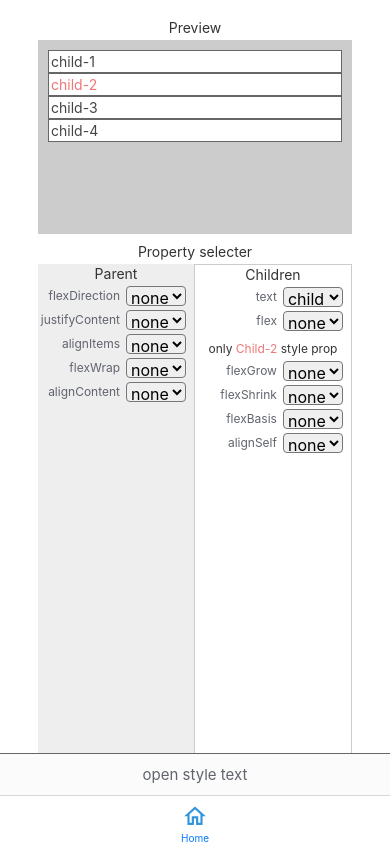
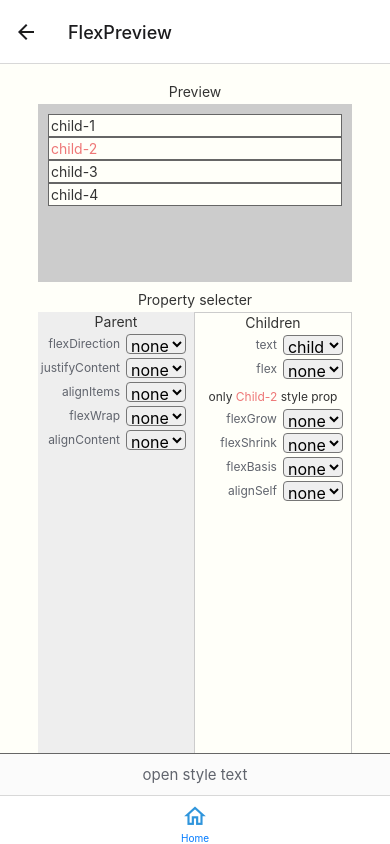
Before and after one commit to kakukakug/u-tools, a React Native app: screen /FlexPreview in a window 390 px wide. Built offline with nearby package versions, Linux system fonts and the light colour scheme.

Commit message:
fix: wip

```diff
--- a/src/04_external/components/05_pages/FlexPreviewScreen/index.tsx
+++ b/src/04_external/components/05_pages/FlexPreviewScreen/index.tsx
@@ -1,4 +1,4 @@
-import React from 'react';
+import React, { useState, useEffect } from "react";
 import {
   ScrollView,
   StyleSheet,
@@ -7,197 +7,255 @@ import {
   View,
   TextInput,
   Picker,
-} from 'react-native';
-import Icon from 'react-native-vector-icons/FontAwesome';
+} from "react-native";
 
-export class FlexPreviewScreen extends React.Component{
-  constructor(props){
-    super(props);
-    this.state = {
-      flexDirection:'none',
-      justifyContent:'none',
-      alignItems:'none',
-      flexWrap:'none',
-      flex:'none',
-      alignContent:'none',
-      alignSelf:'none',
-      text:'none',
-      flexGrow:'none',
-      flexShrink:'none',
-      flexBasis:'none',
-      text:'child',
-      tab:false,
-    }
-  }
+import { Colors } from "../../../styles/Colors";
 
-  static navigationOptions = ({navigation}) => ({
-    title: 'React Native flex style creater',
-    headerTinColor:'white',
-    haderLeft: (
-      <Icon name="bars" size={24} onPress={()=>{navigation.openDrawer()}} style={{color:'#999',padding:20}}/>
-    ),
-  });
+export const FlexPreviewScreen = () => {
+  const [flexDirection, setFlexDirection] = useState("none");
+  const [justifyContent, setJustifyContent] = useState("none");
+  const [alignItems, setAlignItems] = useState("none");
+  const [flexWrap, setFlexWrap] = useState("none");
+  const [flex, setFlex] = useState("none");
+  const [alignContent, setAlignContent] = useState("none");
+  const [alignSelf, setAlignSelf] = useState("none");
+  const [text, setText] = useState("child");
+  const [flexGrow, setFlexGrow] = useState("");
+  const [flexShrink, setFlexShrink] = useState("none");
+  const [flexBasis, setFlexBasis] = useState("none");
+  const [tab, setTab] = useState(false);
 
-  // スタイルを整形して返す、初期値noneのものは削除する
-  _createStyle = (propObj) => {
-    let style = {}
-    for( var key in propObj) {
-      if(propObj[key] != 'none') {
-        if(['flex','flexGrow','flexShrink'].includes(key)){
-          style[key] = Number(propObj[key])
-        }else if('flexBasis' === key && propObj[key] != 'auto'){
-          style[key] = Number(propObj[key])
-        }else{
-          style[key] = propObj[key]
+  const createStyle = (propObj) => {
+    let style = {};
+    for (var key in propObj) {
+      if (propObj[key] != "none") {
+        if (["flex", "flexGrow", "flexShrink"].includes(key)) {
+          style[key] = Number(propObj[key]);
+        } else if ("flexBasis" === key && propObj[key] != "auto") {
+          style[key] = Number(propObj[key]);
+        } else {
+          style[key] = propObj[key];
         }
       }
     }
     return style;
-  }
+  };
 
-  previewChild =  (data) => {
-    return(
-      <View style={[styles.children,
-        this._createStyle({
-          flex:this.state.flex,
+  const PreviewChild = (data) => {
+    return (
+      <View
+        style={[
+          styles.children,
+          createStyle({
+            flex: flex,
           }),
-        (data.no == 2) ? this._createStyle({
-          flexGrow:this.state.flexGrow,
-          flexShrink:this.state.flexShrink,
-          flexBasis:this.state.flexBasis,
-          alignSelf:this.state.alignSelf,
-        }):{},
+          data.no == 2
+            ? createStyle({
+                flexGrow: flexGrow,
+                flexShrink: flexShrink,
+                flexBasis: flexBasis,
+                alignSelf: alignSelf,
+              })
+            : {},
         ]}>
-        <Text style={[styles.previewText,(data.no==2)?{color:'#e77'}:{}]}>{this.state.text}-{data.no}</Text>
+        <Text
+          style={[styles.previewText, data.no == 2 ? { color: "#e77" } : {}]}>
+          {text}-{data.no}
+        </Text>
       </View>
-    )
-  }
-  previewContainer = () => {
+    );
+  };
+
+  const PreviewContainer = () => {
     return (
-      <View style={[styles.parent,
-        this._createStyle({
-          flexDirection:this.state.flexDirection,
-          justifyContent:this.state.justifyContent,
-          alignItems:this.state.alignItems,
-          flexWrap:this.state.flexWrap,
-          alignContent:this.state.alignContent,
-        })
+      <View
+        style={[
+          styles.parent,
+          createStyle({
+            flexDirection: flexDirection,
+            justifyContent: justifyContent,
+            alignItems: alignItems,
+            flexWrap: flexWrap,
+            alignContent: alignContent,
+          }),
         ]}>
-        <this.previewChild no={1} />
-        <this.previewChild no={2} />
-        <this.previewChild no={3} />
-        <this.previewChild no={4} />
+        <PreviewChild no={1} />
+        <PreviewChild no={2} />
+        <PreviewChild no={3} />
+        <PreviewChild no={4} />
       </View>
-    )
-  }
+    );
+  };
 
-  settingComponent = (data) => {
+  const SettingComponent = (data) => {
+    const { name, value, onValueChange, selectionArray } = data;
     return (
       <View style={styles.flexRow}>
-        <Text style={styles.stylePropText}>{data.name}</Text>
+        <Text style={styles.stylePropText}>{name}</Text>
         <Picker
-          selectedValue={this.state[data.name]}
+          selectedValue={value}
           style={styles.picker}
           itemStyle={styles.pickerItem}
-          onValueChange={(itemValue, itemIndex) => this.setState({ [data.name]: itemValue })}>
-          {data.selectArray.map((name,index)=>{
-            return (<Picker.Item label={name} value={name} key={index}/>)
+          onValueChange={(itemValue, itemIndex) => onValueChange(itemValue)}>
+          {selectionArray.map((name, index) => {
+            return <Picker.Item label={name} value={name} key={index} />;
           })}
         </Picker>
       </View>
-    )
-  }
-  customerContainer = () => {
+    );
+  };
+  const CustomerContainer = () => {
     return (
       <View style={styles.customerContainer}>
         <View style={styles.parentCustomer}>
           <Text style={styles.h1Text}>Parent</Text>
-          <this.settingComponent
-            name={'flexDirection'}
-            selectArray={['none','column','row','column-reverse','row-reverse']}
+          <SettingComponent
+            name={"flexDirection"}
+            value={flexDirection}
+            onValueChange={setFlexDirection}
+            selectionArray={[
+              "none",
+              "column",
+              "row",
+              "column-reverse",
+              "row-reverse",
+            ]}
           />
-          <this.settingComponent
-            name={'justifyContent'}
-            selectArray={['none','flex-start','center','flex-end','space-around','space-between','space-evenly']}
+          <SettingComponent
+            name={"justifyContent"}
+            value={justifyContent}
+            onValueChange={setJustifyContent}
+            selectionArray={[
+              "none",
+              "flex-start",
+              "center",
+              "flex-end",
+              "space-around",
+              "space-between",
+              "space-evenly",
+            ]}
           />
-          <this.settingComponent
-            name={'alignItems'}
-            selectArray={['none','flex-start','center','flex-end','stretch']}
+          <SettingComponent
+            name={"alignItems"}
+            value={alignItems}
+            onValueChange={setAlignItems}
+            selectionArray={[
+              "none",
+              "flex-start",
+              "center",
+              "flex-end",
+              "stretch",
+            ]}
           />
-          <this.settingComponent
-            name={'flexWrap'}
-            selectArray={['none','nowrap','wrap','wrap-reverse']}
+          <SettingComponent
+            name={"flexWrap"}
+            value={flexWrap}
+            onValueChange={setFlexWrap}
+            selectionArray={["none", "nowrap", "wrap", "wrap-reverse"]}
           />
-          <this.settingComponent
-            name={'alignContent'}
-            selectArray={['none','flex-start', 'flex-end', 'center', 'stretch', 'space-between', 'space-around']}
+          <SettingComponent
+            name={"alignContent"}
+            value={alignContent}
+            onValueChange={setAlignContent}
+            selectionArray={[
+              "none",
+              "flex-start",
+              "flex-end",
+              "center",
+              "stretch",
+              "space-between",
+              "space-around",
+            ]}
           />
         </View>
         <View style={styles.childCustomer}>
           <Text style={styles.h1Text}>Children</Text>
-          <this.settingComponent
-            name={'text'}
-            selectArray={['child','long text. mega super long text contents']}
+          <SettingComponent
+            name={"text"}
+            value={text}
+            onValueChange={setText}
+            selectionArray={[
+              "child",
+              "long text. mega super long text contents",
+            ]}
           />
-          <this.settingComponent
-            name={'flex'}
-            selectArray={['none','1','2']}
+          <SettingComponent
+            name={"flex"}
+            value={flex}
+            onValueChange={setFlex}
+            selectionArray={["none", "1", "2"]}
           />
-          <Text style={styles.h2Text}>only <Text style={{color:'#e77'}}>Child-2</Text> style prop</Text>
-          <this.settingComponent
-            name={'flexGrow'}
-            selectArray={['none','0','1','2','3']}
+          <Text style={styles.h2Text}>
+            only <Text style={{ color: "#e77" }}>Child-2</Text> style prop
+          </Text>
+          <SettingComponent
+            name={"flexGrow"}
+            value={flexGrow}
+            onValueChange={setFlexGrow}
+            selectionArray={["none", "0", "1", "2", "3"]}
           />
-          <this.settingComponent
-            name={'flexShrink'}
-            selectArray={['none','1','2','3']}
+          <SettingComponent
+            name={"flexShrink"}
+            value={flexShrink}
+            onValueChange={setFlexShrink}
+            selectionArray={["none", "1", "2", "3"]}
           />
-          <this.settingComponent
-            name={'flexBasis'}
-            selectArray={['none','auto','10','20','30']}
+          <SettingComponent
+            name={"flexBasis"}
+            value={flexBasis}
+            onValueChange={setFlexBasis}
+            selectionArray={["none", "auto", "10", "20", "30"]}
           />
-          <this.settingComponent
-            name={'alignSelf'}
-            selectArray={['none','auto', 'flex-start', 'flex-end', 'center', 'stretch', 'baseline']}
+          <SettingComponent
+            name={"alignSelf"}
+            value={alignSelf}
+            onValueChange={setAlignSelf}
+            selectionArray={[
+              "none",
+              "auto",
+              "flex-start",
+              "flex-end",
+              "center",
+              "stretch",
+              "baseline",
+            ]}
           />
         </View>
       </View>
-    )
-  }
+    );
+  };
 
-
-  _styleTextFormat = (obj)=>{
-    let styleObj=this._createStyle(obj);
-    let ret = '';
-    for(var key in styleObj){
-      if(typeof styleObj[key] === "string"){
-        ret += '    '+key+': "'+styleObj[key]+'"'+",\n"
-      }else{
-        ret += '    '+key+': '+styleObj[key]+",\n"
+  const styleTextFormat = (obj) => {
+    let styleObj = createStyle(obj);
+    let ret = "";
+    for (var key in styleObj) {
+      if (typeof styleObj[key] === "string") {
+        ret += "    " + key + ': "' + styleObj[key] + '"' + ",\n";
+      } else {
+        ret += "    " + key + ": " + styleObj[key] + ",\n";
       }
     }
     return ret;
-  }
-  createStyleText = () =>{
-    let parent,children,child2;
-    parent = this._styleTextFormat({
-          flexDirection:this.state.flexDirection,
-          justifyContent:this.state.justifyContent,
-          alignItems:this.state.alignItems,
-          flexWrap:this.state.flexWrap,
-          alignContent:this.state.alignContent,
-        })
-    children = this._styleTextFormat({
-          flex:this.state.flex,
-        })
-    child2 = this._styleTextFormat({
-          flexGrow:this.state.flexGrow,
-          flexShrink:this.state.flexShrink,
-          flexBasis:this.state.flexBasis,
-          alignSelf:this.state.alignSelf,
-        })
-    return (
-`  parent: {
+  };
+  const createStyleText = () => {
+    let parent, children, child2;
+    parent = styleTextFormat({
+      flexDirection: flexDirection,
+      justifyContent: justifyContent,
+      alignItems: alignItems,
+      flexWrap: flexWrap,
+      alignContent: alignContent,
+    });
+    children = styleTextFormat({
+      flex: flex,
+    });
+    child2 = styleTextFormat({
+      flexGrow: flexGrow,
+      flexShrink: flexShrink,
+      flexBasis: flexBasis,
+      alignSelf: alignSelf,
+    });
+    return `  parent: {
     flex: 1,
 ${parent}
   },
@@ -206,189 +264,190 @@ ${children}
   },
   child-2: {
 ${child2}
-  },`)
-  }
+  },`;
+  };
 
-  tabBarComponent = () =>{
-    if(this.state.tab == false){
-      return(
+  const TabBarComponent = () => {
+    if (tab == false) {
+      return (
         <View style={styles.tabBarInfoContainer}>
-          <TouchableOpacity style={styles.openButton} onPress={()=>{this.setState({tab:true})}} >
+          <TouchableOpacity
+            style={styles.openButton}
+            onPress={() => {
+              setTab(true);
+            }}>
             <Text style={styles.tabBarInfoText}>open style text</Text>
           </TouchableOpacity>
         </View>
-      )
-    }else{
-      let styleText=this.createStyleText()
-      return(
+      );
+    }
+    const styleText = createStyleText();
+    return (
       <View style={styles.tabBarInfoContainer}>
         <TextInput
           style={styles.tabBarStyleForm}
-            multiline = {true}
+          multiline={true}
           editable={false}
           value={styleText}
         />
-          <TouchableOpacity style={styles.openButton} onPress={()=>{this.setState({tab:false})}} >
+        <TouchableOpacity
+          style={styles.openButton}
+          onPress={() => {
+            setTab(false);
+          }}>
           <Text style={styles.tabBarInfoText}>close</Text>
         </TouchableOpacity>
       </View>
-      )
-    }
-  }
+    );
+  };
 
-  render() {
   return (
     <View style={styles.container}>
-        <ScrollView style={styles.scrollContainer} contentContainerStyle={styles.contentContainer}>
+      <ScrollView
+        style={styles.scrollContainer}
+        contentContainerStyle={styles.contentContainer}>
         <View style={styles.createrContainer}>
           <Text style={styles.subTitleText}>Preview</Text>
-            <this.previewContainer />
+          <PreviewContainer />
           <Text style={styles.subTitleText}>Property selecter</Text>
-            <this.customerContainer />
+          <CustomerContainer />
         </View>
       </ScrollView>
-        <this.tabBarComponent />
+      <TabBarComponent />
     </View>
-    )
-  }
-}
-
+  );
+};
 
 const styles = StyleSheet.create({
   container: {
     flex: 1,
-    backgroundColor: '#fff',
+    backgroundColor: Colors.background,
   },
   scrollContainer: {
     flex: 1,
   },
   contentContainer: {
     flex: 1,
-    alignItems:'center',
+    alignItems: "center",
   },
   createrContainer: {
     flex: 1,
     padding: 10,
-    maxWidth:400,
+    maxWidth: 400,
   },
   customerContainer: {
     flex: 3,
-    flexDirection:'row',
+    flexDirection: "row",
   },
 
   parentCustomer: {
     flex: 1,
-    backgroundColor:'#eee',
+    backgroundColor: "#eee",
     paddingHorizontal: 4,
   },
   childCustomer: {
     flex: 1,
-    borderWidth:1,
-    borderColor:'#ccc',
+    borderWidth: 1,
+    borderColor: Colors.surface,
     paddingHorizontal: 4,
   },
 
   parent: {
-    backgroundColor:'#ccc',
+    backgroundColor: Colors.surface,
     padding: 10,
     flex: 1,
   },
   children: {
-    backgroundColor:'#fff',
-    borderWidth:1,
-    borderColor:'#666',
+    backgroundColor: Colors.background,
+    borderWidth: 1,
+    borderColor: "#666",
     padding: 2,
   },
   previewText: {
-    color: '#444',
+    color: Colors.text,
   },
 
-
   styleProp: {
-    borderWidth:1,
+    borderWidth: 1,
   },
 
-
   flexRow: {
-    flexDirection:'row',
-    justifyContent:'flex-end',
-    alignItems:'center',
-    paddingHorizontal:4.
+    flexDirection: "row",
+    justifyContent: "flex-end",
+    alignItems: "center",
+    paddingHorizontal: 4,
   },
-
 
   titleText: {
     fontSize: 20,
-    color: '#333',
+    color: Colors.text,
     lineHeight: 24,
-    textAlign: 'center',
+    textAlign: "center",
   },
   subTitleText: {
     fontSize: 14,
-    color: '#333',
+    color: Colors.text,
     lineHeight: 24,
-    textAlign: 'center',
-    paddingTop:6,
+    textAlign: "center",
+    paddingTop: 6,
   },
   h1Text: {
     fontSize: 14,
-    color: '#333',
+    color: Colors.text,
     lineHeight: 20,
-    textAlign: 'center',
+    textAlign: "center",
   },
   h2Text: {
     fontSize: 12,
-    color: '#333',
+    color: Colors.text,
     lineHeight: 20,
-    textAlign: 'center',
-    paddingTop:6.
+    textAlign: "center",
+    paddingTop: 6,
   },
   stylePropText: {
     fontSize: 12,
-    color: 'rgba(96,100,109, 1)',
+    color: "rgba(96,100,109, 1)",
     lineHeight: 24,
-    textAlign: 'center',
-    paddingHorizontal:6.
+    textAlign: "center",
+    paddingHorizontal: 6,
   },
 
   picker: {
     height: 20,
-    width: 60 ,
+    width: 60,
     borderRadius: 4,
   },
-  pickerItem: {
-  },
-
+  pickerItem: {},
 
   openButton: {
-    width:"100%"
+    width: "100%",
   },
 
   tabBarInfoContainer: {
-    position: 'absolute',
+    position: "absolute",
     bottom: 0,
     left: 0,
     right: 0,
-    borderTopWidth:1,
-    borderColor:'#666',
-    alignItems: 'center',
-    backgroundColor: '#fbfbfb',
+    borderTopWidth: 1,
+    borderColor: "#666",
+    alignItems: "center",
+    backgroundColor: "#fbfbfb",
     paddingVertical: 6,
   },
   tabBarInfoText: {
     fontSize: 15,
     paddingVertical: 5,
-    color: 'rgba(96,100,109, 1)',
-    textAlign: 'center',
+    color: "rgba(96,100,109, 1)",
+    textAlign: "center",
   },
   tabBarStyleForm: {
     fontSize: 12,
-    width:'80%',
-    height:250,
+    width: "80%",
+    height: 250,
     padding: 5,
-    borderWidth:1,
-    borderColor:'#ccc',
-    borderRadius:4,
-    textAlignVertical:'top',
+    borderWidth: 1,
+    borderColor: Colors.surface,
+    borderRadius: 4,
+    textAlignVertical: "top",
   },
 });
--- a/src/04_external/components/05_pages/HomeScreen/index.tsx
+++ b/src/04_external/components/05_pages/HomeScreen/index.tsx
@@ -27,7 +27,7 @@ export const HomeScreen = () => {
         <View style={styles.menuContainer}>
           <TouchableOpacity onPress={goIcons} style={styles.linkButton}>
             <Text style={styles.buttonText}>
-              React Native Vector Icons の アイコンプレビュー
+              @expo/vector-icons preview
             </Text>
           </TouchableOpacity>
           <TouchableOpacity onPress={goFlexPreview} style={styles.linkButton}>
--- a/src/04_external/components/05_pages/IconsScreen/index.tsx
+++ b/src/04_external/components/05_pages/IconsScreen/index.tsx
@@ -7,7 +7,6 @@ import {
   TextInput,
   FlatList,
 } from "react-native";
-import { useNavigation } from "@react-navigation/native";
 import * as Clipboard from "expo-clipboard";
 
 import {
@@ -30,16 +29,12 @@ import { Colors } from "../../../styles/Colors";
 
 import { Icons, IconFamiliesName } from "../../../common/iconsConst";
 
-const IconFamilies = {
-  Octicons: require("@expo/vector-icons/build/vendor/react-native-vector-icons/glyphmaps/Octicons.json"),
-};
-
 export const IconsScreen = () => {
   const [family, setFamily] = useState("AntDesign");
   const [searchText, setSearchText] = useState("");
   const [icons, setIcons] = useState(Icons.AntDesign);
 
-  const presetIcons = useEffect(() => {
+  useEffect(() => {
     const tempIcons = Icons[family];
 
     console.log(searchText);
--- a/src/04_external/navigation/MainTabNavigator.tsx
+++ b/src/04_external/navigation/MainTabNavigator.tsx
@@ -20,12 +20,12 @@ function HomeStack() {
   };
   return (
     <Stack.Navigator>
+      <Stack.Screen name="Home" component={HomeScreen} options={headerOption} />
       <Stack.Screen
         name="Icons"
         component={IconsScreen}
       />
-      <Stack.Screen name="Home" component={HomeScreen} options={headerOption} />
-      <Stack.Screen name="FlexPreview" component={FlexPreviewScreen} options={headerOption} />
+      <Stack.Screen name="FlexPreview" component={FlexPreviewScreen} />
       <Stack.Screen
         name="Date"
         component={DatetimeTransformScreen}
```
Lines whose indentation alone changed are shown as unchanged.
